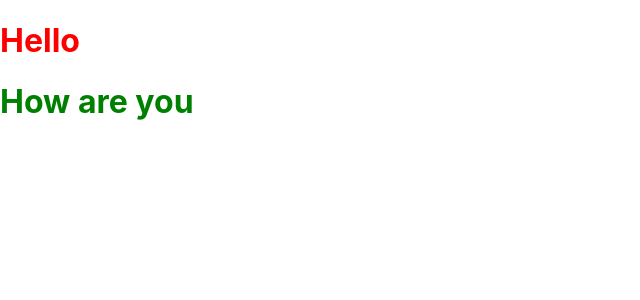
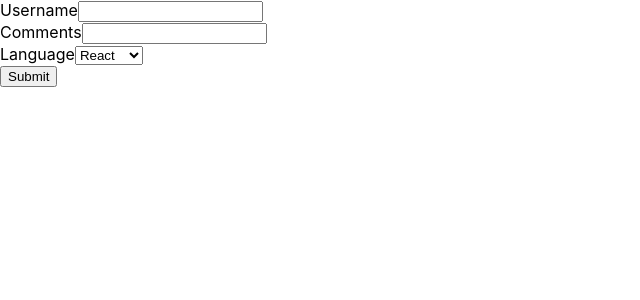
Before and after one commit to aniketstiwari/react_practice, a React (Create React App) app: page / in a window 1280 px wide. Shown: the top 300 px of the page, without its empty margins (0-640 px from the left). Built offline with nearby package versions, Linux system fonts and the light colour scheme.

Commit message:
[21] Basics for form

```diff
--- a/src/App.js
+++ b/src/App.js
@@ -10,6 +10,7 @@
 import Inline from './Inline';
 import './appStyle.css';
 import styles from './appStyle.module.css'
+import Form from './Form';
 
 function App() {
   return (
@@ -21,13 +22,16 @@
       {/* <ParentComponent/> */}
       {/* <UserGreeting/> */}
       {/* <NameList/> */}
+
       {/* <StyleSheet enabled={true}/> */}
       {/* <Inline/> */}
-      <h1 className='error'>Hello</h1>
+      {/* <h1 className='error'>Hello</h1> */}
       {/*Module css will help in resolving name conflict. For example the error class if
       we place in Inline Component in future it can give css conflict. If you try to copy
       the module css in the other component it will throw an error*/}
-      <h1 className={styles.success}>How are you</h1>
+      {/* <h1 className={styles.success}>How are you</h1> */}
+
+      <Form/>
     </>
   );
 }
--- /dev/null
+++ b/src/Form.jsx
@@ -0,0 +1,65 @@
+import React, { Component } from 'react';
+
+class Form extends Component {
+    constructor(props) {
+        super(props)
+        this.state = {
+            username: '',
+            comment: '',
+            topic: 'react'
+        }
+    }
+
+    handleUsername = (event) => {
+        this.setState({
+            username: event.target.value
+        })
+    }
+
+    handleComment = (event) => {
+        this.setState({
+            comment: event.target.value
+        })
+    }
+
+    handleLanguange = (event) => {
+        this.setState({
+            topic: event.target.value
+        })
+    }
+
+    handleForm = (event) => {
+        alert(`${this.state.username} ${this.state.comment} ${this.state.topic}`);
+        event.preventDefault()
+    }
+
+    render() {
+        return(
+            <>
+                <form onSubmit={this.handleForm}>
+                    <div>
+                      <label>Username</label>
+                      <input type="text" value={this.state.username}
+                    onChange={this.handleUsername} />
+                    </div>
+                    <div>
+                      <label>Comments</label>
+                      <input type="text" value={this.state.comment}
+                    onChange={this.handleComment} />
+                    </div>
+                    <div>
+                        <label>Language</label>
+                        <select value={this.state.topic} onChange={this.handleLanguange}>
+                            <option value="react">React</option>
+                            <option value="vue">Vue</option>
+                            <option value="angular">Angular</option>
+                        </select>
+                    </div>
+                    <button type="submit">Submit</button>
+                </form>
+            </>
+        )
+    }
+}
+
+export default Form;
```
